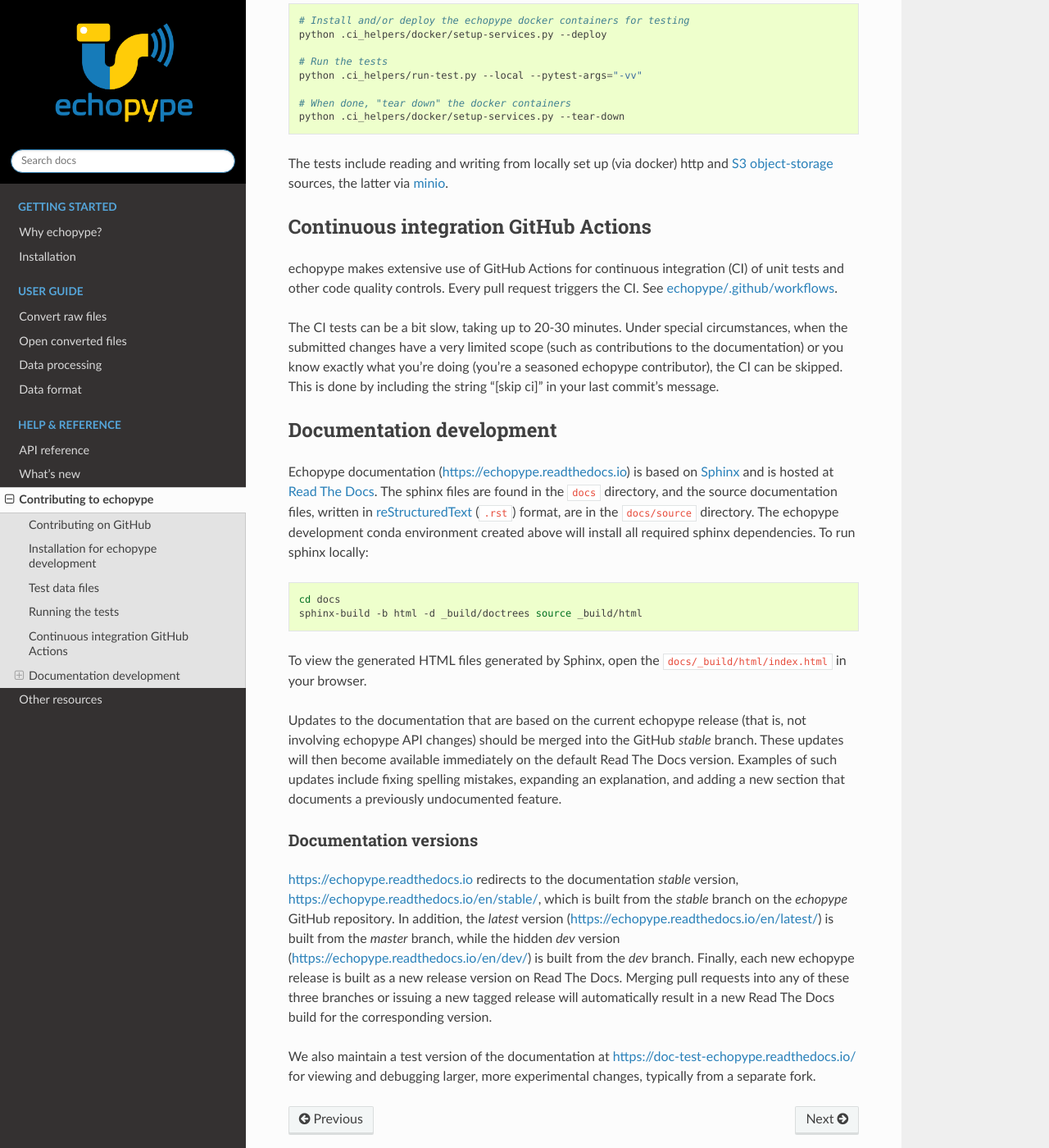
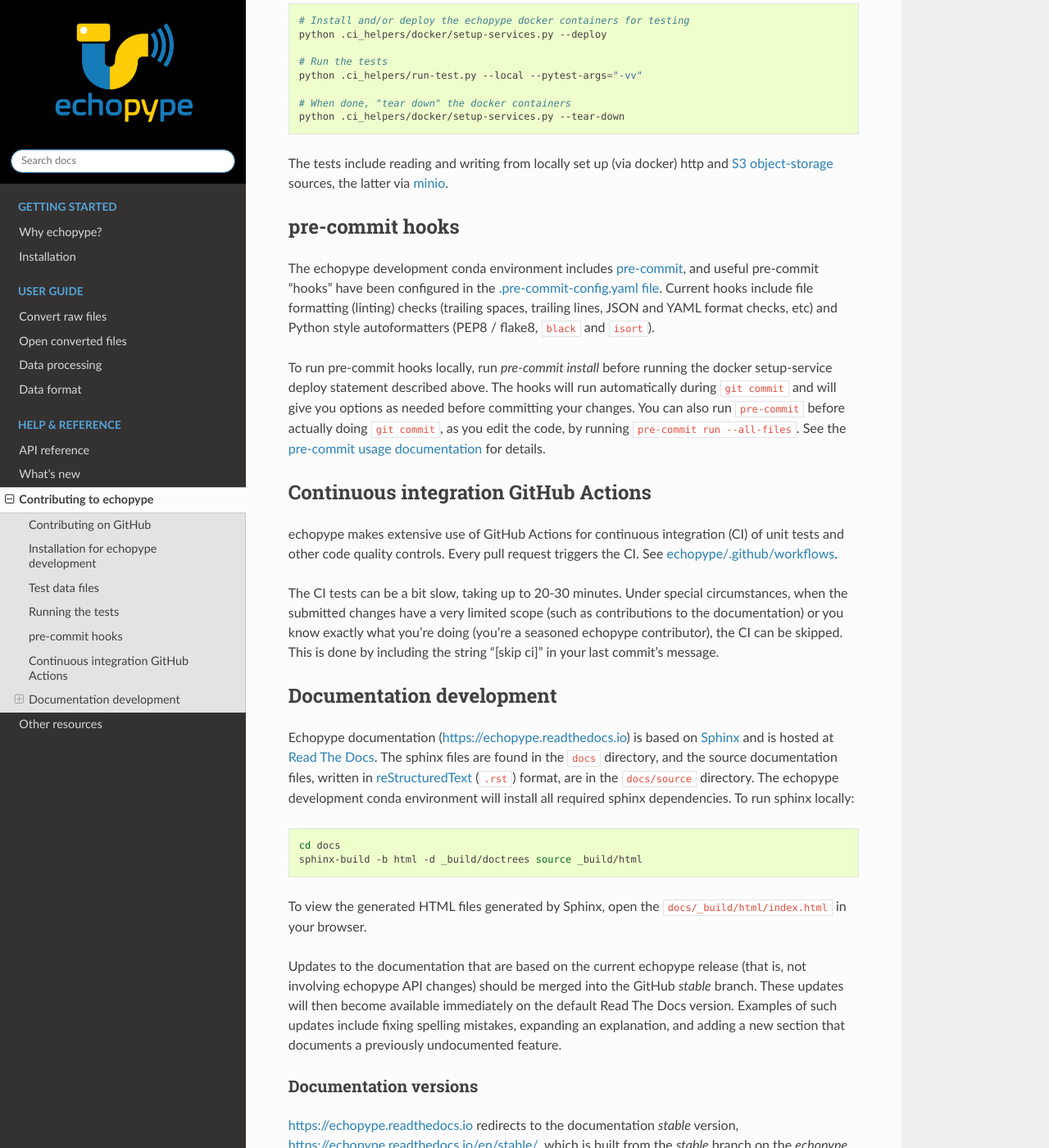
Before and after one commit to OSOceanAcoustics/echopype, a Sphinx documentation site: the page built from docs/source/contributing.rst, in a window 1280 px wide and 1400 px high, scrolled down 1595 px. Shown: the whole window at 82% size. Built offline with Sphinx 7.4.7 and the Read the Docs theme 2.0.0, drawn with Linux system fonts in a browser that asks for light colours.

Commit message:
docs: pre-commit section

```diff
--- a/docs/source/contributing.rst
+++ b/docs/source/contributing.rst
@@ -96,6 +96,21 @@
 the latter via `minio <https://minio.io>`_.
 
 
+pre-commit hooks
+----------------
+
+The echopype development conda environment includes `pre-commit <https://pre-commit.com>`_,
+and useful pre-commit "hooks" have been configured in the
+`.pre-commit-config.yaml file <https://github.com/OSOceanAcoustics/echopype/blob/master/.pre-commit-config.yaml>`_.
+Current hooks include file formatting (linting) checks (trailing spaces, trailing lines,
+JSON and YAML format checks, etc) and Python style autoformatters (PEP8 / flake8, ``black`` and ``isort``).
+
+To run pre-commit hooks locally, run `pre-commit install` before running the
+docker setup-service deploy statement described above. The hooks will run automatically
+during ``git commit`` and will give you options as needed before committing your changes.
+You can also run ``pre-commit`` before actually doing ``git commit``, as you edit the code, by running ``pre-commit run --all-files``. See the `pre-commit usage documentation <https://pre-commit.com/#usage>`_ for details.
+
+
 Continuous integration GitHub Actions
 -------------------------------------
 
@@ -120,7 +135,7 @@
 in the ``docs`` directory, and the source documentation files, written in
 `reStructuredText <https://www.sphinx-doc.org/en/master/usage/restructuredtext/index.html>`_
 (``.rst``) format, are in the ``docs/source`` directory. The echopype development
-conda environment created above will install all required sphinx dependencies.
+conda environment will install all required sphinx dependencies.
 To run sphinx locally:
 
 .. code-block:: bash
```
